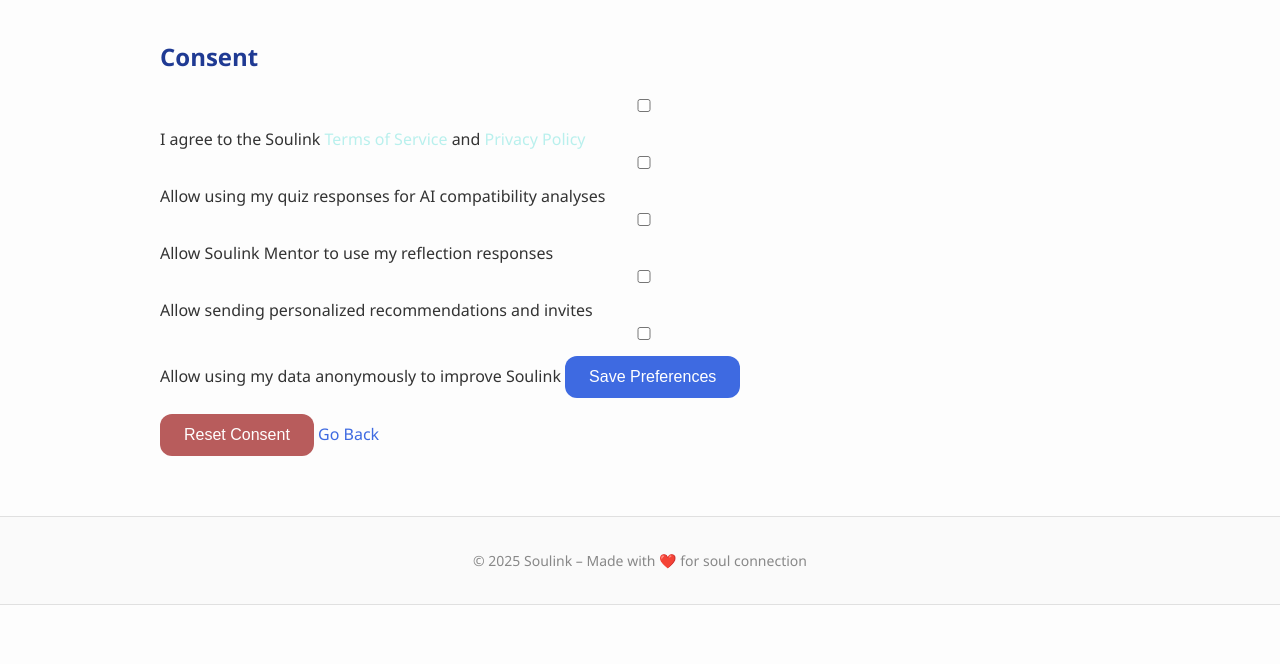
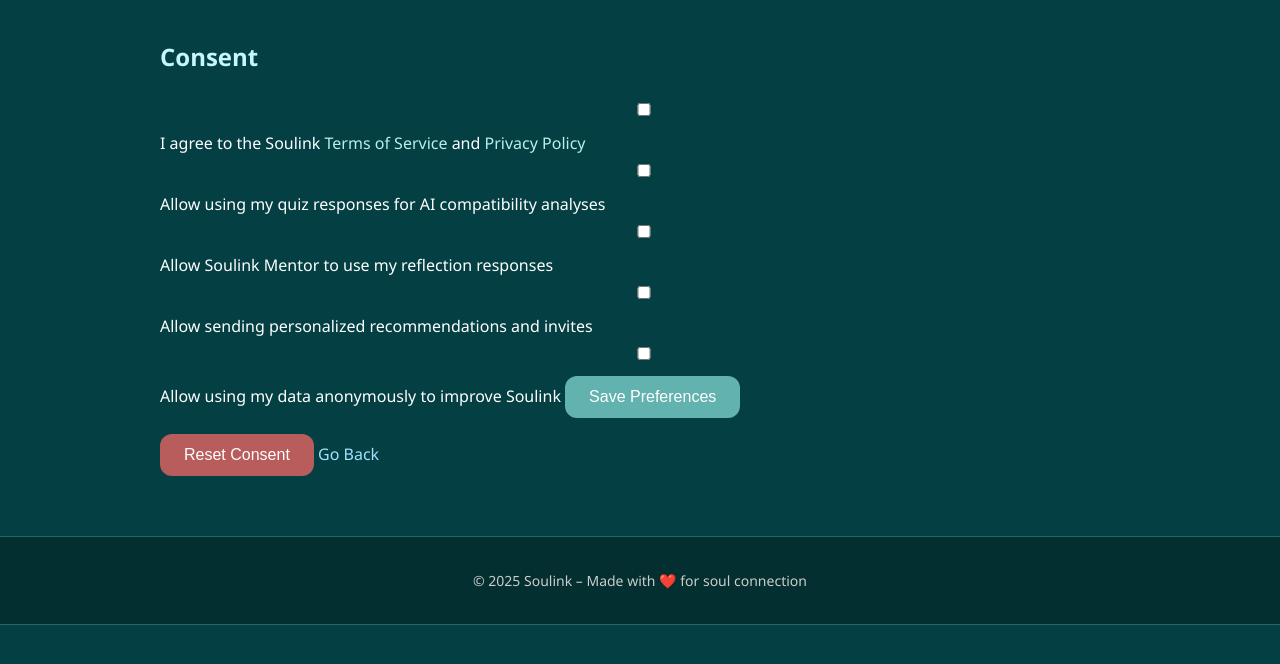
Before and after one commit to RitaK7/Soulink-Quiz, a plain HTML site: page consent.html in a window 1280 px wide. Drawn offline with Linux system fonts and the light colour scheme.

Commit message:
Update style.css

```diff
--- a/style.css
+++ b/style.css
@@ -4,12 +4,12 @@
   margin: 0;
   padding: 0;
   font-family: 'Segoe UI', sans-serif;
-  background-color: #fdfdfd;
-  color: #333;
+  background-color: #043f43;
+  color: white;
 }
 
 a {
-  color: #3e6ae1;
+  color: #9fe2ff;
   text-decoration: none;
 }
 a:hover {
@@ -17,14 +17,14 @@
 }
 
 header, footer {
-  background-color: #fafafa;
+  background-color: #032f30;
   padding: 20px;
   text-align: center;
-  border-bottom: 1px solid #e0e0e0;
+  border-bottom: 1px solid #266666;
 }
 
 h1, h2, h3 {
-  color: #1f3a93;
+  color: #c6f6ff;
 }
 
 .container {
@@ -34,9 +34,9 @@
 }
 
 .card {
-  background-color: #fff;
+  background-color: #065a5c;
   border-radius: 16px;
-  box-shadow: 0 4px 12px rgba(0, 0, 0, 0.08);
+  box-shadow: 0 4px 12px rgba(0, 0, 0, 0.3);
   padding: 24px;
   margin: 20px 0;
   transition: transform 0.3s ease;
@@ -46,7 +46,7 @@
 }
 
 button, .btn {
-  background-color: #3e6ae1;
+  background-color: #62b2b0;
   color: white;
   border: none;
   border-radius: 12px;
@@ -56,23 +56,25 @@
   transition: background-color 0.2s ease;
 }
 button:hover, .btn:hover {
-  background-color: #2e54c1;
+  background-color: #519d9a;
 }
 
 input, select, textarea {
   width: 100%;
-  padding: 10px;
-  margin-top: 6px;
+  padding: 12px;
+  margin-top: 10px;
   margin-bottom: 16px;
-  border: 1px solid #ccc;
-  border-radius: 8px;
+  border: 1px solid #449a9c;
+  background-color: #022f30;
+  color: white;
+  border-radius: 10px;
   box-sizing: border-box;
 }
 
 footer {
   font-size: 14px;
-  color: #888;
-  border-top: 1px solid #e0e0e0;
+  color: #cccccc;
+  border-top: 1px solid #266666;
   margin-top: 40px;
 }
 
```
